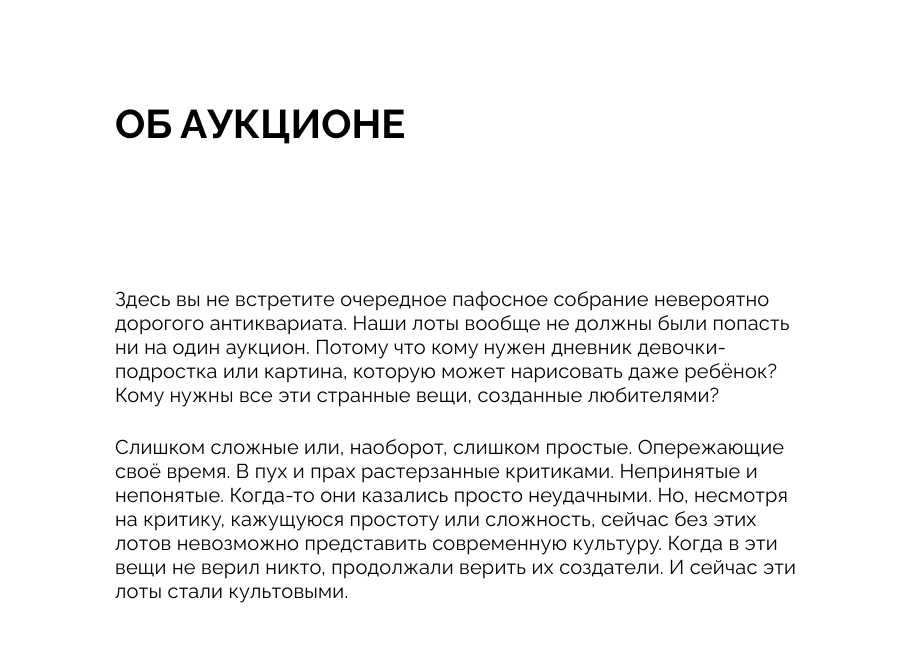
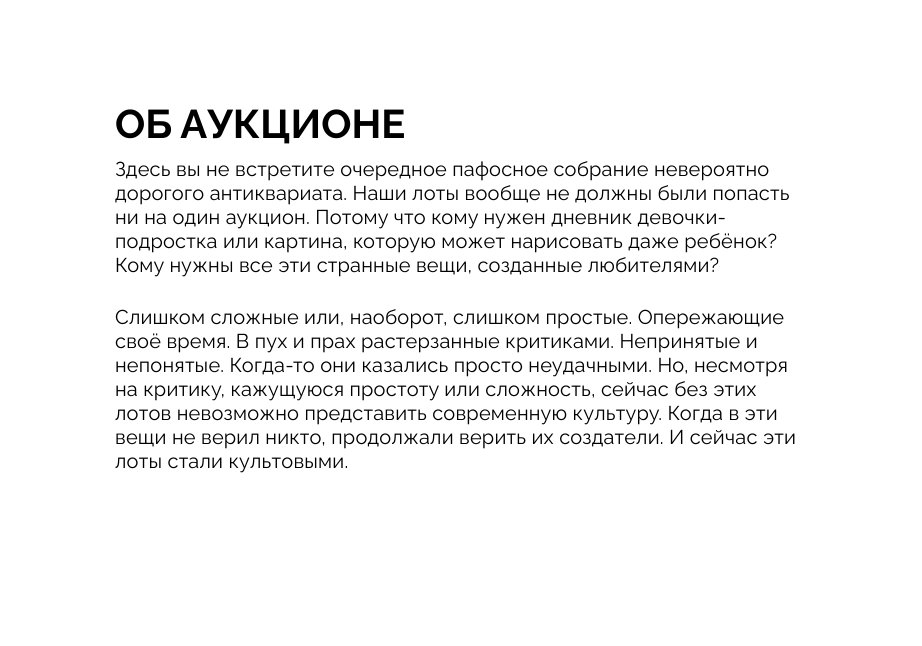
Before and after one commit to TSmarceva/ono-tebe-nado-fd, a plain HTML site: page index.html in a window 1280 px wide. Shown: the part 2065-2711 px from the top of the page, 358-1280 px from the left. Drawn offline with Linux system fonts and the light colour scheme.

Commit message:
версия 1.2 с readme

```diff
--- a/styles/style.css
+++ b/styles/style.css
@@ -255,7 +255,7 @@
 
 }
 
-.lots__look-more-link{
+.lots__look-more-link {
     margin-top: 30px;
     margin-left: 40px;
     margin-bottom: 2px;
@@ -307,7 +307,7 @@
     display: flex;
     flex-direction: column;
     gap: 28px;
-    margin-top: 140px;
+    margin-top: 10px;
     padding-right: 5px;
 }
 
```
